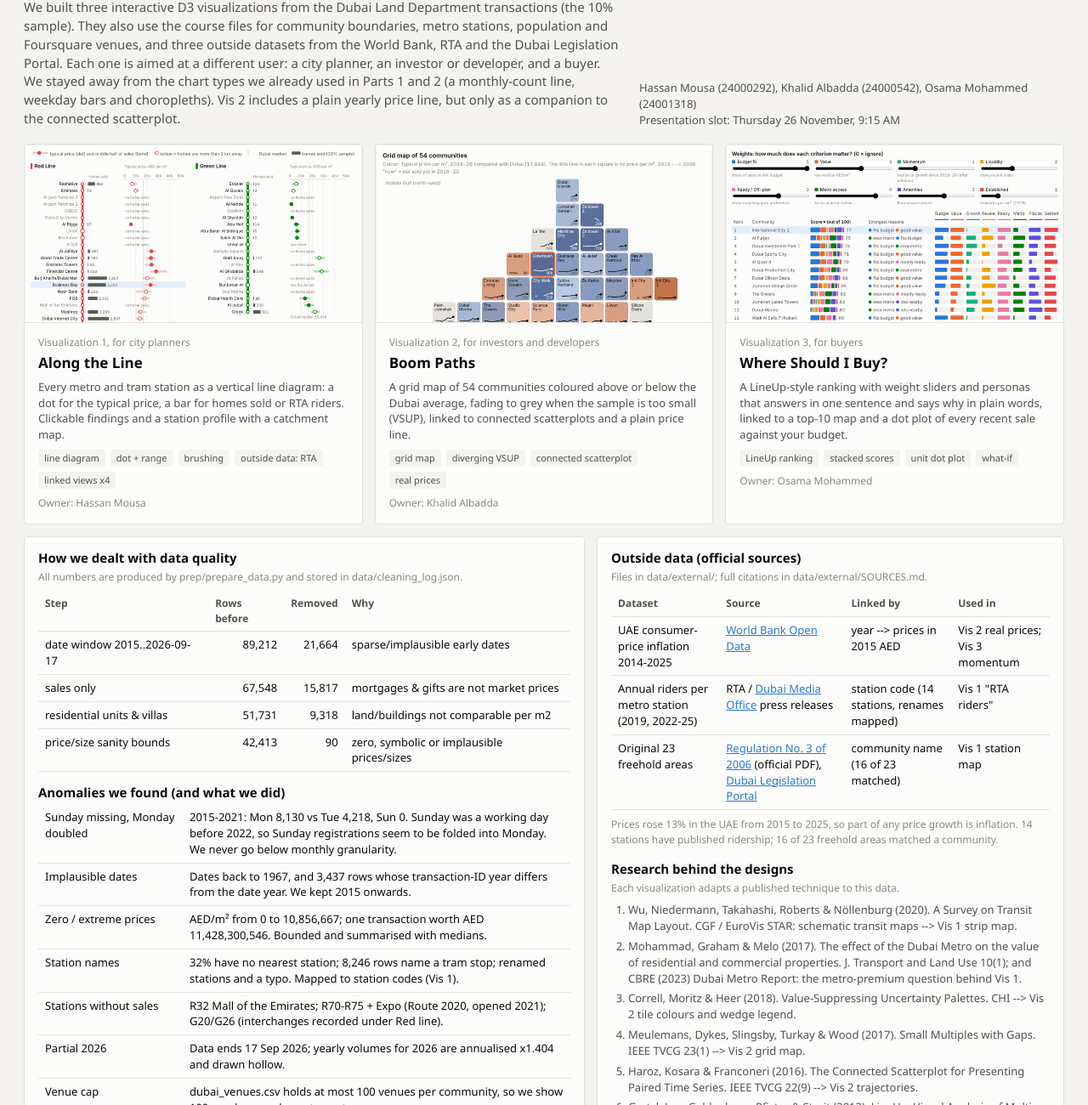
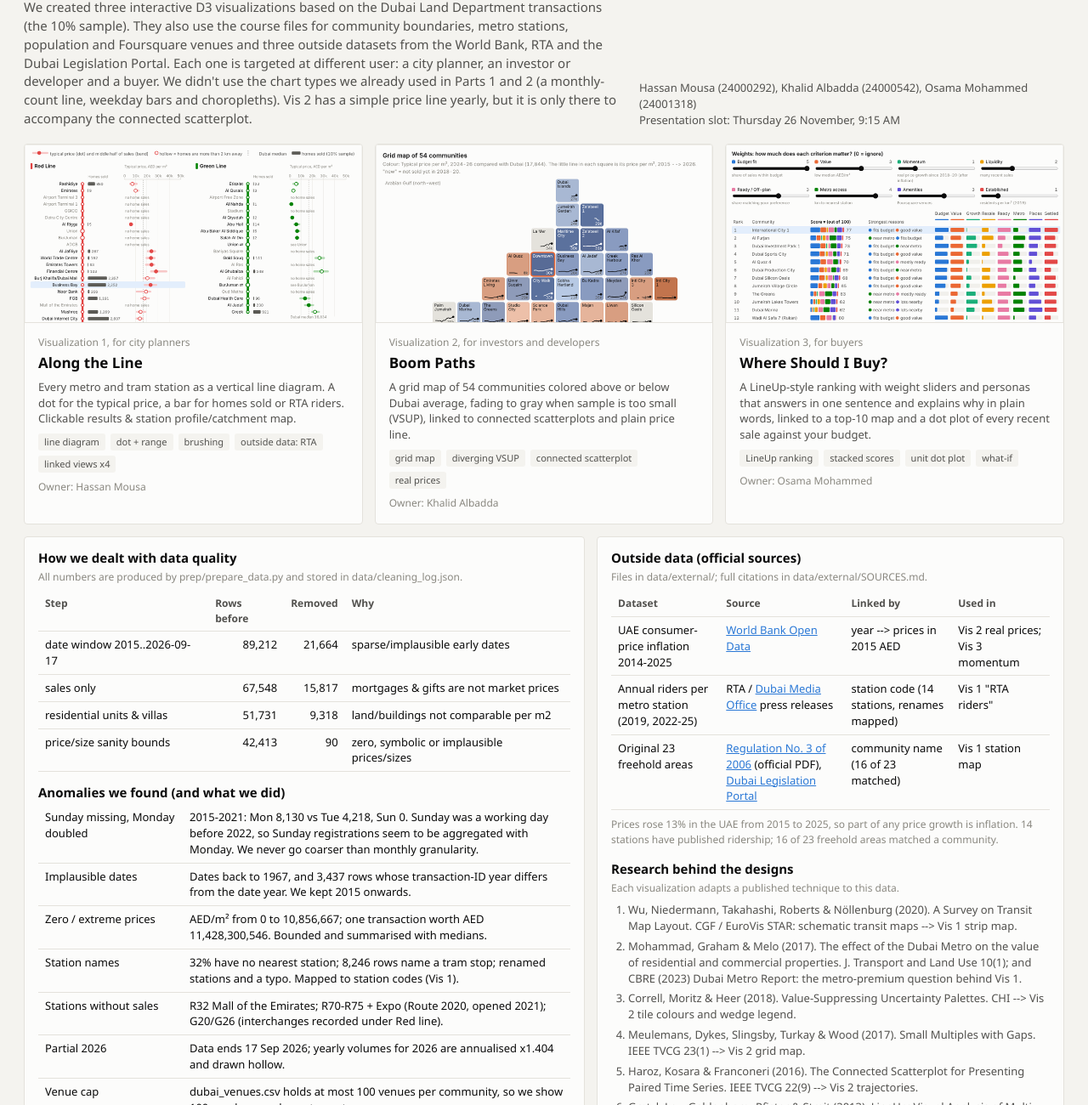
Before and after one commit to Hm2k7/Data-Visualization-Project-Part-3-Dubai-Land-Department-Dataset, a plain HTML site: page index.html in a window 1280 px wide. Shown: the part 89-1389 px from the top of the page at 85% size. Drawn offline with nearby package versions, Linux system fonts and the light colour scheme.

Commit message:
Update index.html

```diff
--- a/index.html
+++ b/index.html
@@ -37,7 +37,7 @@
     <div>
       <div class="kicker">CS333 Introduction to Data Visualization, Project Part 3, Group 3</div>
       <h1 style="font-size:30px">Dubai real estate, three new ways to look at it</h1>
-      <p class="lede" style="margin-bottom:0">We built three interactive D3 visualizations from the Dubai Land Department transactions (the 10% sample). They also use the course files for community boundaries, metro stations, population and Foursquare venues, and three outside datasets from the World Bank, RTA and the Dubai Legislation Portal. Each one is aimed at a different user: a city planner, an investor or developer, and a buyer. We stayed away from the chart types we already used in Parts 1 and 2 (a monthly-count line, weekday bars and choropleths). Vis 2 includes a plain yearly price line, but only as a companion to the connected scatterplot.</p>
+      <p class="lede" style="margin-bottom:0">We created three interactive D3 visualizations based on the Dubai Land Department transactions (the 10% sample). They also use the course files for community boundaries, metro stations, population and Foursquare venues and three outside datasets from the World Bank, RTA and the Dubai Legislation Portal. Each one is targeted at different user: a city planner, an investor or developer and a buyer. We didn't use the chart types we already used in Parts 1 and 2 (a monthly-count line, weekday bars and choropleths). Vis 2 has a simple price line yearly, but it is only there to accompany the connected scatterplot.</p>
     </div>
     <div class="team">Hassan Mousa (24000292), Khalid Albadda (24000542), Osama Mohammed (24001318)<br>Presentation slot: Thursday 26 November, 9:15 AM</div>
   </div>
@@ -47,21 +47,21 @@
       <img src="assets/thumb1.png" alt="Strip map of the Red line, tram and Green line with price glyphs above each station">
       <div class="body"><div class="kicker">Visualization 1, for city planners</div>
         <h2>Along the Line</h2>
-        <p>Every metro and tram station as a vertical line diagram: a dot for the typical price, a bar for homes sold or RTA riders. Clickable findings and a station profile with a catchment map.</p>
+        <p>Every metro and tram station as a vertical line diagram. A dot for the typical price, a bar for homes sold or RTA riders. Clickable results & station profile/catchment map.</p>
         <div class="tags"><span class="tag">line diagram</span><span class="tag">dot + range</span><span class="tag">brushing</span><span class="tag">outside data: RTA</span><span class="tag">linked views x4</span></div>
         <div class="who">Owner: Hassan Mousa</div></div></a>
     <a class="vcard" href="vis2-trajectories/index.html">
       <img src="assets/thumb2.png" alt="Grid map of communities with sparklines and VSUP colours next to a connected scatterplot">
       <div class="body"><div class="kicker">Visualization 2, for investors and developers</div>
         <h2>Boom Paths</h2>
-        <p>A grid map of 54 communities coloured above or below the Dubai average, fading to grey when the sample is too small (VSUP), linked to connected scatterplots and a plain price line.</p>
+        <p>A grid map of 54 communities colored above or below Dubai average, fading to gray when sample is too small (VSUP), linked to connected scatterplots and plain price line.</p>
         <div class="tags"><span class="tag">grid map</span><span class="tag">diverging VSUP</span><span class="tag">connected scatterplot</span><span class="tag">real prices</span></div>
         <div class="who">Owner: Khalid Albadda</div></div></a>
     <a class="vcard" href="vis3-ranker/index.html">
       <img src="assets/thumb3.png" alt="LineUp-style ranking table with stacked score bars, a map of the top 10 and a dot plot of prices">
       <div class="body"><div class="kicker">Visualization 3, for buyers</div>
         <h2>Where Should I Buy?</h2>
-        <p>A LineUp-style ranking with weight sliders and personas that answers in one sentence and says why in plain words, linked to a top-10 map and a dot plot of every recent sale against your budget.</p>
+        <p>A LineUp-style ranking with weight sliders and personas that answers in one sentence and explains why in plain words, linked to a top-10 map and a dot plot of every recent sale against your budget.</p>
         <div class="tags"><span class="tag">LineUp ranking</span><span class="tag">stacked scores</span><span class="tag">unit dot plot</span><span class="tag">what-if</span></div>
         <div class="who">Owner: Osama Mohammed</div></div></a>
   </div>
@@ -108,7 +108,7 @@ d3.json("data/cleaning_log.json").then(L => {
     .html(d => `<td>${d.rule.replace(/^\d /, "")}</td><td class="num">${f(d.rows_before)}</td><td class="num">${f(d.removed)}</td><td>${d.why}</td>`);
   const a = L.anomalies, wd = a.weekday_2015_2021;
   const rows = [
-    ["Sunday missing, Monday doubled", `2015-2021: Mon ${f(wd.Mon)} vs Tue ${f(wd.Tue)}, Sun ${wd.Sun}. Sunday was a working day before 2022, so Sunday registrations seem to be folded into Monday. We never go below monthly granularity.`],
+    ["Sunday missing, Monday doubled", `2015-2021: Mon ${f(wd.Mon)} vs Tue ${f(wd.Tue)}, Sun ${wd.Sun}. Sunday was a working day before 2022, so Sunday registrations seem to be  aggregated with Monday. We never go coarser than monthly granularity.`],
     ["Implausible dates", `Dates back to 1967, and ${f(a.id_year_vs_date_year_mismatch)} rows whose transaction-ID year differs from the date year. We kept 2015 onwards.`],
     ["Zero / extreme prices", `AED/m² from ${a.min_meter_sale_price} to ${f(Math.round(a.max_meter_sale_price))}; one transaction worth AED ${f(a.max_actual_worth)}. Bounded and summarised with medians.`],
     ["Station names", `${a.missing_nearest_metro_pct}% have no nearest station; ${f(a.tram_stops_in_metro_column)} rows name a tram stop; renamed stations and a typo. Mapped to station codes (Vis 1).`],
```
